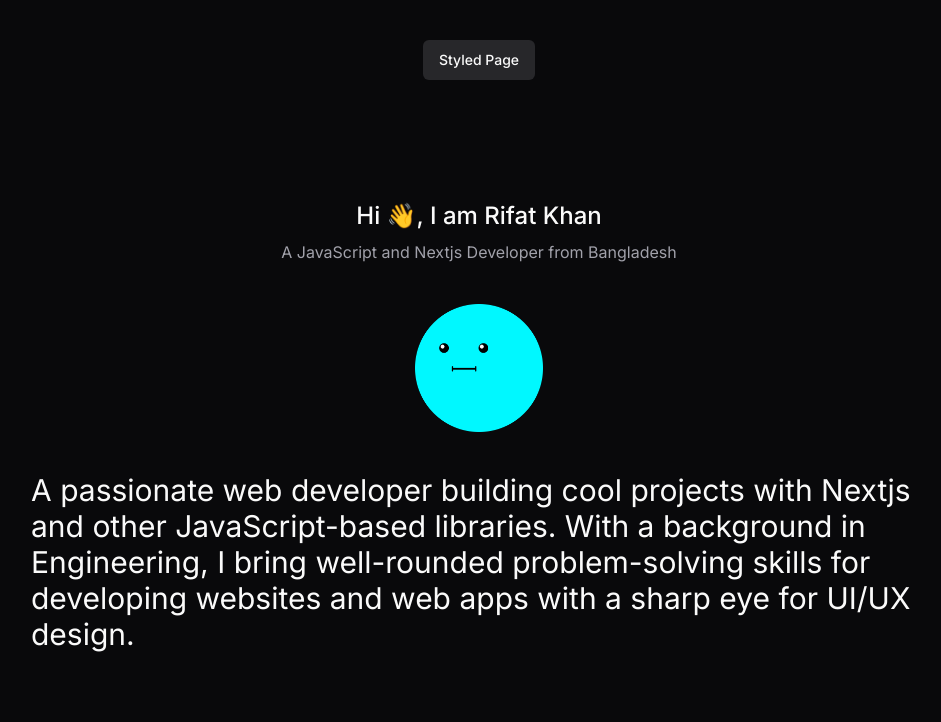
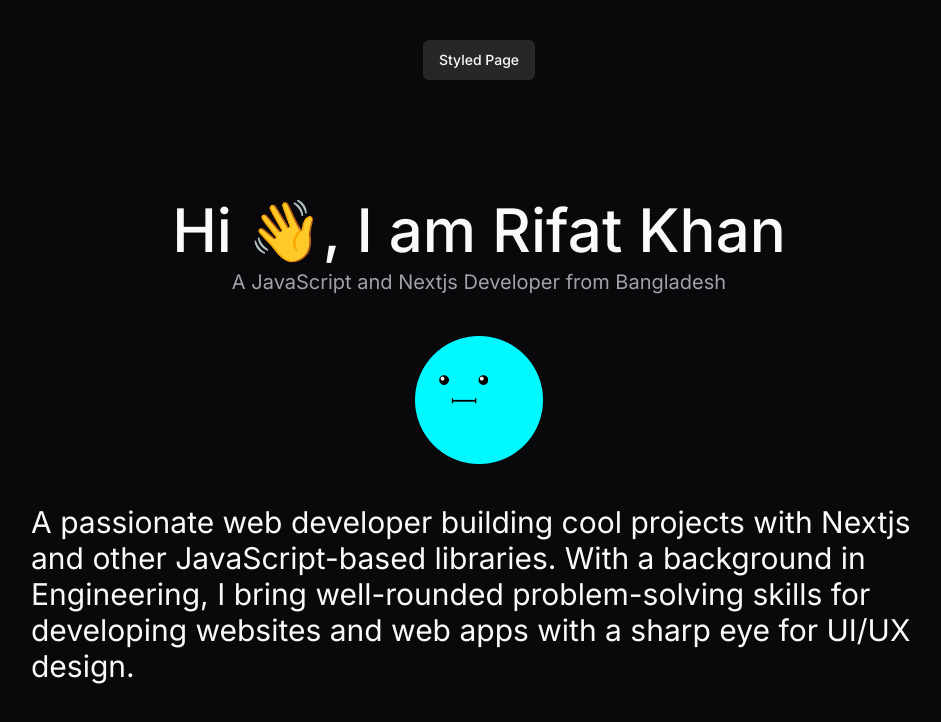
Before and after one commit to StepAsideLiL/stepasidelil, a Next.js app: page /simple in a window 1280 px wide. Shown: the top 722 px of the page, without its empty margins (161-1102 px from the left). Built offline with nearby package versions, Linux system fonts and the light colour scheme.

Commit message:
update: style of short introduction section

```diff
--- a/app/simple/page.tsx
+++ b/app/simple/page.tsx
@@ -4,8 +4,8 @@ export default function Page() {
   return (
     <main className="container min-h-screen py-20 space-y-10">
       <section className="text-center space-y-2">
-        <h1 className="text-2xl font-medium">Hi 👋, I am Rifat Khan</h1>
-        <p className="text-muted-foreground">
+        <h1 className="text-6xl font-medium">Hi 👋, I am Rifat Khan</h1>
+        <p className="text-xl text-muted-foreground">
           A JavaScript and Nextjs Developer from Bangladesh
         </p>
       </section>
```
